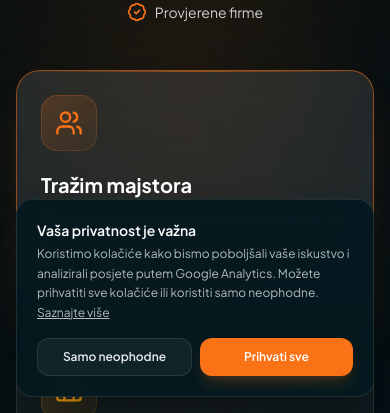
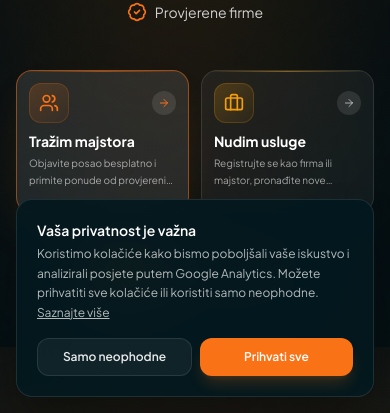
Before and after one commit to ocjenime/zaposli.ba, a Next.js app: page /kako-funkcionise in a window 390 px wide. Shown: the part 431-844 px from the top of the page. Built offline with nearby package versions, Linux system fonts and the light colour scheme; no server answers.

Commit message:
style: slightly increase mobile hero text and CTA size

```diff
--- a/app/kako-funkcionise/HowItWorksContent.tsx
+++ b/app/kako-funkcionise/HowItWorksContent.tsx
@@ -190,12 +190,12 @@ export default function HowItWorksContent() {
                 </div>
 
                 {/* Glassmorphic role selector cards */}
-                <div className="grid md:grid-cols-2 gap-5 max-w-4xl mx-auto animate-fade-in">
+                <div className="grid grid-cols-2 md:grid-cols-2 gap-3 md:gap-5 max-w-4xl mx-auto animate-fade-in">
                   {/* Client card */}
                   <button
                     type="button"
                     onClick={() => handleRoleChange('client')}
-                    className={`group relative overflow-hidden rounded-3xl border p-6 sm:p-8 text-left transition-all duration-300 ${
+                    className={`group relative overflow-hidden rounded-2xl md:rounded-3xl border p-3 md:p-6 lg:p-8 text-left transition-all duration-300 ${
                       role === 'client'
                         ? 'border-brand-orange/50 bg-white/10 backdrop-blur-xl shadow-2xl shadow-brand-orange/15'
                         : 'border-white/10 bg-white/5 backdrop-blur-md hover:border-white/25 hover:bg-white/10'
@@ -204,15 +204,26 @@ export default function HowItWorksContent() {
                     <div className="absolute inset-x-0 top-0 h-px bg-gradient-to-r from-transparent via-brand-orange/50 to-transparent" />
                     <div className="absolute -right-10 -top-10 h-40 w-40 rounded-full bg-brand-orange/10 blur-[60px] opacity-0 transition-opacity group-hover:opacity-100" />
                     <div className="relative flex flex-col h-full">
-                      <div className="mb-5 inline-flex h-14 w-14 items-center justify-center rounded-2xl bg-gradient-to-br from-brand-orange/20 to-brand-orange/5 text-brand-orange ring-1 ring-inset ring-brand-orange/20">
+                      {/* Mobile: icon + arrow in one row */}
+                      <div className="flex md:hidden items-center justify-between mb-2">
+                        <div className="inline-flex h-10 w-10 items-center justify-center rounded-xl bg-gradient-to-br from-brand-orange/20 to-brand-orange/5 text-brand-orange ring-1 ring-inset ring-brand-orange/20">
+                          <Users className="h-5 w-5" />
+                        </div>
+                        <span className={`inline-flex items-center justify-center w-6 h-6 rounded-full bg-white/10 ${role === 'client' ? 'text-brand-orange' : 'text-white/60'}`}>
+                          <ArrowRight className="h-3 w-3" />
+                        </span>
+                      </div>
+
+                      {/* Desktop: original icon */}
+                      <div className="hidden md:inline-flex mb-5 h-14 w-14 items-center justify-center rounded-2xl bg-gradient-to-br from-brand-orange/20 to-brand-orange/5 text-brand-orange ring-1 ring-inset ring-brand-orange/20">
                         <Users className="h-7 w-7" />
                       </div>
-                      <h3 className="text-xl sm:text-2xl font-bold text-white mb-2">Tražim majstora</h3>
-                      <p className="text-white/60 leading-relaxed mb-5 flex-grow text-sm sm:text-base">
+                      <h3 className="text-sm md:text-xl lg:text-2xl font-bold text-white mb-1 md:mb-2">Tražim majstora</h3>
+                      <p className="text-white/60 leading-relaxed mb-3 md:mb-5 flex-grow text-[10px] md:text-sm lg:text-base line-clamp-2 md:line-clamp-none">
                         Objavite posao besplatno i primite ponude od provjerenih firmi i majstora u vašem gradu.
                       </p>
                       <span
-                        className={`inline-flex items-center gap-2 text-sm font-semibold ${
+                        className={`hidden md:inline-flex items-center gap-2 text-sm font-semibold ${
                           role === 'client' ? 'text-brand-orange' : 'text-white/70 group-hover:text-white'
                         }`}
                       >
@@ -226,7 +237,7 @@ export default function HowItWorksContent() {
                   <button
                     type="button"
                     onClick={() => handleRoleChange('firm')}
-                    className={`group relative overflow-hidden rounded-3xl border p-6 sm:p-8 text-left transition-all duration-300 ${
+                    className={`group relative overflow-hidden rounded-2xl md:rounded-3xl border p-3 md:p-6 lg:p-8 text-left transition-all duration-300 ${
                       role === 'firm'
                         ? 'border-brand-amber/50 bg-white/10 backdrop-blur-xl shadow-2xl shadow-brand-amber/15'
                         : 'border-white/10 bg-white/5 backdrop-blur-md hover:border-white/25 hover:bg-white/10'
@@ -235,15 +246,26 @@ export default function HowItWorksContent() {
                     <div className="absolute inset-x-0 top-0 h-px bg-gradient-to-r from-transparent via-brand-amber/50 to-transparent" />
                     <div className="absolute -right-10 -top-10 h-40 w-40 rounded-full bg-brand-amber/10 blur-[60px] opacity-0 transition-opacity group-hover:opacity-100" />
                     <div className="relative flex flex-col h-full">
-                      <div className="mb-5 inline-flex h-14 w-14 items-center justify-center rounded-2xl bg-gradient-to-br from-brand-amber/20 to-brand-amber/5 text-brand-amber ring-1 ring-inset ring-brand-amber/20">
+                      {/* Mobile: icon + arrow in one row */}
+                      <div className="flex md:hidden items-center justify-between mb-2">
+                        <div className="inline-flex h-10 w-10 items-center justify-center rounded-xl bg-gradient-to-br from-brand-amber/20 to-brand-amber/5 text-brand-amber ring-1 ring-inset ring-brand-amber/20">
+                          <Briefcase className="h-5 w-5" />
+                        </div>
+                        <span className={`inline-flex items-center justify-center w-6 h-6 rounded-full bg-white/10 ${role === 'firm' ? 'text-brand-amber' : 'text-white/60'}`}>
+                          <ArrowRight className="h-3 w-3" />
+                        </span>
+                      </div>
+
+                      {/* Desktop: original icon */}
+                      <div className="hidden md:inline-flex mb-5 h-14 w-14 items-center justify-center rounded-2xl bg-gradient-to-br from-brand-amber/20 to-brand-amber/5 text-brand-amber ring-1 ring-inset ring-brand-amber/20">
                         <Briefcase className="h-7 w-7" />
                       </div>
-                      <h3 className="text-xl sm:text-2xl font-bold text-white mb-2">Nudim usluge</h3>
-                      <p className="text-white/60 leading-relaxed mb-5 flex-grow text-sm sm:text-base">
+                      <h3 className="text-sm md:text-xl lg:text-2xl font-bold text-white mb-1 md:mb-2">Nudim usluge</h3>
+                      <p className="text-white/60 leading-relaxed mb-3 md:mb-5 flex-grow text-[10px] md:text-sm lg:text-base line-clamp-2 md:line-clamp-none">
                         Registrujte se kao firma ili majstor, pronađite nove poslove i širite klijentelu.
                       </p>
                       <span
-                        className={`inline-flex items-center gap-2 text-sm font-semibold ${
+                        className={`hidden md:inline-flex items-center gap-2 text-sm font-semibold ${
                           role === 'firm' ? 'text-brand-amber' : 'text-white/70 group-hover:text-white'
                         }`}
                       >
--- a/components/HeroSection.tsx
+++ b/components/HeroSection.tsx
@@ -93,7 +93,7 @@ export default function HeroSection() {
               </div>
 
               {/* Headline */}
-              <h1 className="text-xl sm:text-3xl lg:text-5xl font-extrabold text-white leading-[1.1] tracking-tight mb-2 sm:mb-3 animate-fade-in">
+              <h1 className="text-2xl sm:text-3xl lg:text-5xl font-extrabold text-white leading-[1.1] tracking-tight mb-2 sm:mb-3 animate-fade-in">
                 Vaš posao.
                 <br />
                 <span className="text-transparent bg-clip-text bg-gradient-to-r from-brand-orange to-amber-400">
@@ -102,7 +102,7 @@ export default function HeroSection() {
               </h1>
 
               {/* Subheadline */}
-              <p className="text-xs sm:text-base text-white/80 leading-snug sm:leading-relaxed mb-3 sm:mb-4 max-w-xl animate-fade-in">
+              <p className="text-sm sm:text-base text-white/80 leading-snug sm:leading-relaxed mb-3 sm:mb-4 max-w-xl animate-fade-in">
                 Besplatno objavite oglas i primite ponude od provjerenih majstora i firmi širom BiH.
               </p>
 
@@ -110,14 +110,14 @@ export default function HeroSection() {
               <div className="flex flex-col sm:flex-row items-stretch sm:items-center gap-2.5 sm:gap-3 mb-3 sm:mb-4 animate-fade-in">
                 <Link
                   href="/objavi-projekat/"
-                  className="inline-flex items-center justify-center gap-2 bg-brand-orange hover:bg-brand-orange-dark text-white px-3.5 sm:px-6 py-2 sm:py-3 rounded-lg sm:rounded-xl font-semibold text-sm transition-all active:scale-95 shadow-lg shadow-brand-orange/30 hover:shadow-xl hover:shadow-brand-orange/40"
+                  className="inline-flex items-center justify-center gap-2 bg-brand-orange hover:bg-brand-orange-dark text-white px-4 sm:px-6 py-2.5 sm:py-3 rounded-lg sm:rounded-xl font-semibold text-sm transition-all active:scale-95 shadow-lg shadow-brand-orange/30 hover:shadow-xl hover:shadow-brand-orange/40"
                 >
                   Objavi posao besplatno
                   <ArrowRight className="w-4 h-4" />
                 </Link>
                 <Link
                   href="/top-firme/"
-                  className="inline-flex items-center justify-center gap-2 bg-[#ffffff]/15 hover:bg-[#ffffff]/20 backdrop-blur-md border border-[#ffffff]/25 text-[#ffffff] px-3.5 sm:px-6 py-2 sm:py-3 rounded-lg sm:rounded-xl font-semibold text-sm transition-all active:scale-95"
+                  className="inline-flex items-center justify-center gap-2 bg-[#ffffff]/15 hover:bg-[#ffffff]/20 backdrop-blur-md border border-[#ffffff]/25 text-[#ffffff] px-4 sm:px-6 py-2.5 sm:py-3 rounded-lg sm:rounded-xl font-semibold text-sm transition-all active:scale-95"
                 >
                   Pronađi majstora
                   <ArrowRight className="w-4 h-4" />
```
